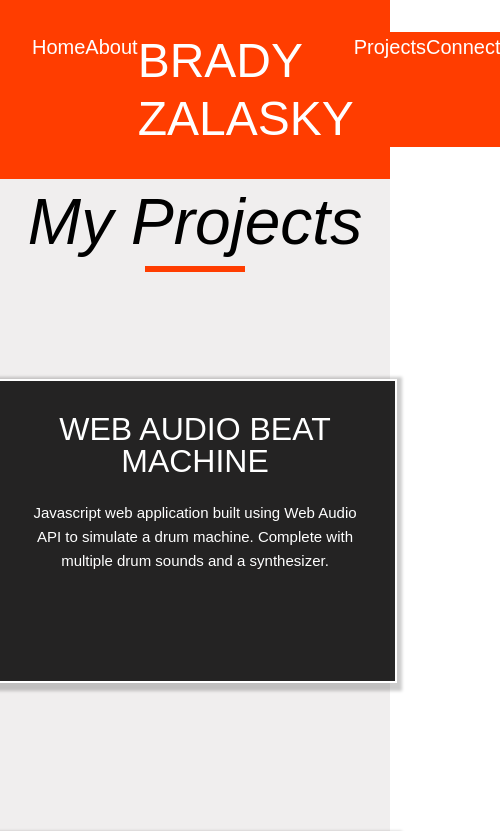
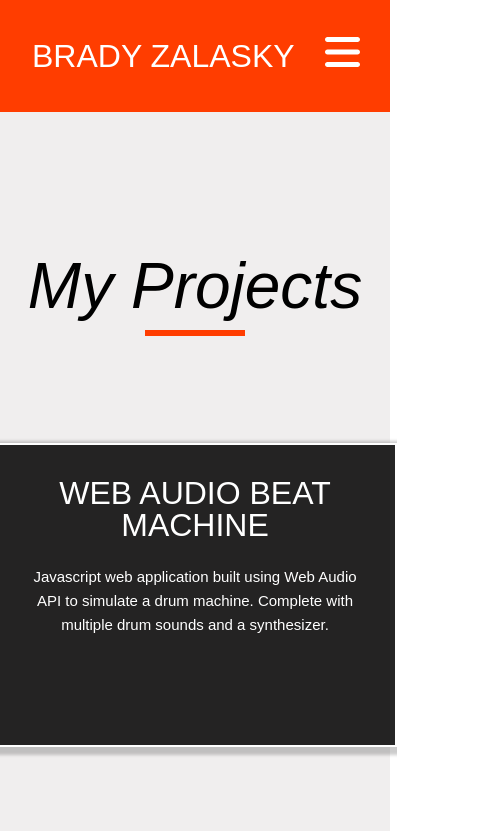
Before and after one commit to bazalasky/vue-portfolio, a Vue app: page /projects in a window 390 px wide. Shown: the top 831 px of the page, 500 px wide, since content can reach past the window. Built offline with nearby package versions, Linux system fonts and the light colour scheme; a web font is replaced by a local one.

Commit message:
mobile styling

```diff
--- a/package.json
+++ b/package.json
@@ -12,6 +12,7 @@
   "dependencies": {
     "@fortawesome/fontawesome-svg-core": "^6.4.2",
     "@fortawesome/free-brands-svg-icons": "^6.4.2",
+    "@fortawesome/free-solid-svg-icons": "^6.5.1",
     "@fortawesome/vue-fontawesome": "^3.0.3",
     "axios": "^1.4.0",
     "vue": "^3.3.2",
--- a/src/components/Navbar.vue
+++ b/src/components/Navbar.vue
@@ -1,12 +1,16 @@
 <template>
   <header>
     <div class="wrapper">
-      <nav>
+      <nav class="desktopNav">
+        <h3 class="logo">BRADY ZALASKY</h3>
         <RouterLink class="navitem" to="/">Home</RouterLink>
         <RouterLink class="navitem" to="/about">About</RouterLink>
-        <h3 class="logo">BRADY ZALASKY</h3>
         <RouterLink class="navitem" to="/projects">Projects</RouterLink>
         <RouterLink class="navitem" to="/connect">Connect</RouterLink>
+      </nav>
+      <nav class="mobileNav">
+        <h4 class="logo">BRADY ZALASKY</h4>
+        <a href="https://www.instagram.com/brady_zalasky/"><font-awesome-icon icon="fa-solid fa-bars" size="2xl" style="color: #ffffff;"/></a>
       </nav>
     </div>
   </header>
@@ -19,10 +23,16 @@
   header {
     height: 7.5rem;
   }
+
   a {
     color: #FFF;
   }
 
+  .logo {
+    color: #fff;
+  }
+
+  @media screen and (min-width: 800px) {
     .wrapper {
       background-color: var(--clr-primary);
       padding: 2rem;
@@ -31,13 +41,14 @@
       left: 0;
       width: 100%;
     }
-  nav {
-    display: flex;
-    justify-content: space-between;
+
+    .desktopNav {
+      display: grid;
+      grid-template-columns: 80% 5% 5% 5% 5%;
     }
 
-  .logo {
-    color: #fff;
+    .mobileNav {
+      display: none;
     }
 
     .navitem {
@@ -49,4 +60,25 @@
       text-underline-offset: 1em;
       color: #000;
     }
+  }
+
+  @media screen and (max-width: 799px) {
+    .wrapper {
+      background-color: var(--clr-primary);
+      padding: 2rem;
+      position: absolute;
+      top: 0;
+      left: 0;
+      width: 100%;
+    }
+
+    .desktopNav {
+      display: none;
+    }
+
+    .mobileNav {
+      display: grid;
+      grid-template-columns: 90% 10%;
+    }
+  }
 </style>
--- a/src/main.js
+++ b/src/main.js
@@ -7,8 +7,9 @@ import { library } from '@fortawesome/fontawesome-svg-core'
 import { FontAwesomeIcon } from '@fortawesome/vue-fontawesome'
 import { faInstagram } from '@fortawesome/free-brands-svg-icons'
 import { faLinkedin } from '@fortawesome/free-brands-svg-icons'
+import { faBars } from '@fortawesome/free-solid-svg-icons'
 
-library.add(faInstagram, faLinkedin);
+library.add(faInstagram, faLinkedin, faBars);
 
 const app = createApp(App)
 
--- a/src/views/AboutView.vue
+++ b/src/views/AboutView.vue
@@ -75,7 +75,7 @@
         font-style: normal;
     }
 
-  @media (min-width: 800px) {
+  @media screen and (min-width: 800px) {
     .about-me {
       display: grid;
       grid-template-columns: 40% calc(60% - 1em);
@@ -121,21 +121,26 @@
         bottom: -2em;
     }
   }
-  @media (max-width: 799px) {
+  @media screen and (max-width: 799px) {
     .about-info {
-        margin-top: 5em;
+        margin: 2em 1em 0 1em;
+        padding-bottom: 2em;
         text-align: center;
+    }
+
+    .journey-block {
+        margin: 5em 1em 5em 1em;
     }
     .journey-block-header {
         display: grid;
         grid-template-columns: 25% 75%;
-        align-items: baseline;
         grid-gap: 1em;
         margin-bottom: 2em;
     }
 
     .journey-block-title {
         line-height: 1.2;
+        align-self: flex-end;
     }
   }
 </style>
--- a/src/views/ConnectView.vue
+++ b/src/views/ConnectView.vue
@@ -45,52 +45,101 @@
     .connect-wrapper {
         padding-bottom: 5em;
     }
-    .connect-blurb {
-        width: 25em;
-        text-align: center;
-        margin: 0 auto 0 auto;
-    }
+
     .contact-card {
         background-color: var(--clr-primary);
-        margin: 2em 25em 0 25em;
-        padding-top: 5em;
         text-align: center;
         color: var(--clr-text);
         border-radius: 1em;
+        display: grid;
+        grid-template-columns: 1fr;
+    }
+
+    .connect-blurb {
+        text-align: center;
+        margin: 0 auto 0 auto;
     }
 
     h3 {
         padding-top: 1em;
     }
 
-    p {
-        margin: 1em 20em 1em 20em;
-        font-size: 18px;
-    }
-
     input {
-        width: 50rem;
         height: 3em;
-        margin: 1em 5em 1em 5em;
         font-size: 16px;
         padding: 5px;
     }
 
     #message {
-        width: 50rem;
         height: 10em;
-        margin: 1em 5em 1em 5em;
         font-size: 16px;
         padding: 5px;
         font-family: 'Raleway', sans-serif;
     }
 
     #submit {
-        margin: 2em 0 3em 0;
+        max-width: 8em;
+        justify-self: center;
     }
 
     #submit:hover {
         background-color: hsla(168, 100%, 1%, 0.6);
     }
 
+    @media screen and (min-width: 800px) {
+        p {
+            margin: 1em 20em 1em 20em;
+            font-size: 18px;
+        }
+
+        .contact-card {
+            margin: 2em 25em 0 25em;
+            padding-top: 5em;
+        }
+
+        .connect-blurb {
+            width: 25em;
+            text-align: center;
+            margin: 0 auto 0 auto;
+        }
+
+        #submit {
+            margin: 2em 0 3em 0;
+        }
+
+        input {
+            margin: 1em 5em 1em 5em;
+        }
+
+        #message {
+            margin: 1em 5em 1em 5em;
+        }
+    }
+
+    @media screen and (max-width: 799px) {
+        .section-title {
+            margin-top: 1em;
+        }
+
+        p {
+            width: 50%;
+        }
+        .contact-card {
+            margin: 2em 2em 0 2em;
+            padding-top: 2em;
+        }
+
+        input {
+            margin: 1em 3em 1em 3em;
+        }
+
+        #message {
+            margin: 1em 3em 1em 3em;
+        }
+
+        #submit {
+            margin: 0 0 2em 0;
+        }
+    }
+
 </style>
--- a/src/views/HomeView.vue
+++ b/src/views/HomeView.vue
@@ -1,6 +1,3 @@
-<script setup>
-</script>
-
 <template>
   <video autoplay muted id="titleVideo">
     <source src="../assets/BZtitlecard.mp4" type="video/mp4">
@@ -21,6 +18,12 @@
     </div>
   </section>
 </template>
+
+<script>
+  window.onload = function() {
+    document.section.style.backgroundColor = "none";
+  }
+</script>
 
 <style scoped>
   #titleVideo {
--- a/src/views/ProjectsView.vue
+++ b/src/views/ProjectsView.vue
@@ -109,4 +109,10 @@
     .project:hover .project-text{
         display: none;
     }
+
+    @media screen and (max-width: 799px) {
+        .section-title {
+            margin-top: 1em;
+        }
+    }
 </style>
```
Also changed, not shown: 1 other file (tests, documents, lock files or other folders). Lines whose indentation alone changed are shown as unchanged.
